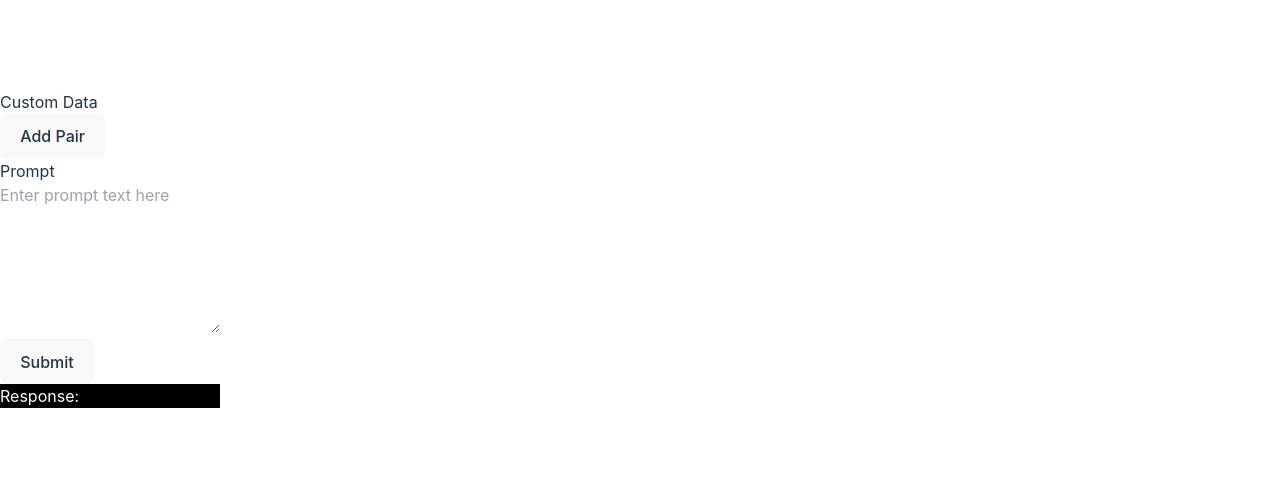
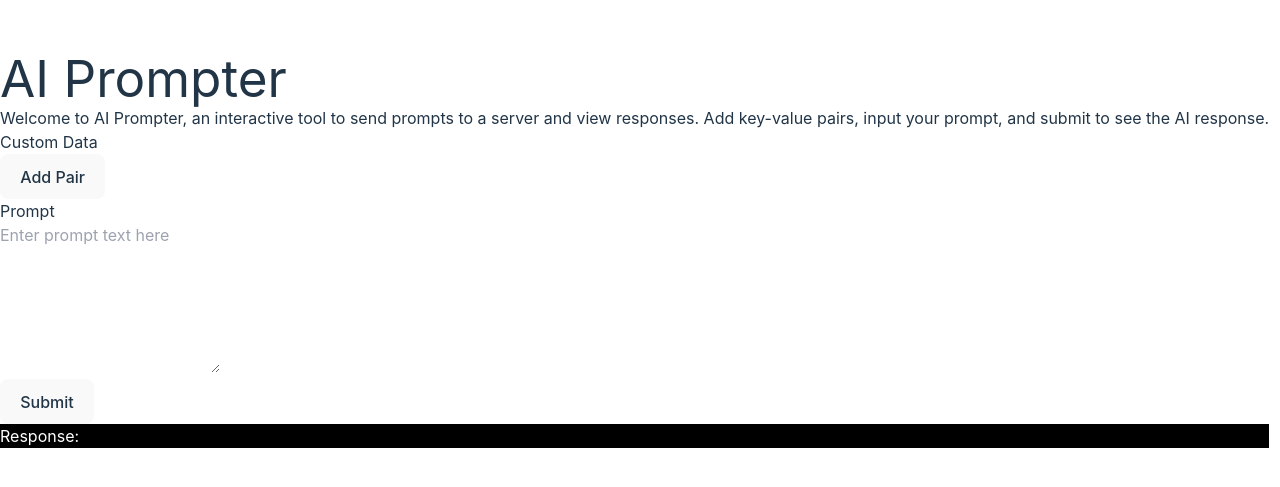
Before and after one commit to vgvishesh/AI_Prompter, a React (Vite) app: page / in a window 1280 px wide. Shown: the part 151-638 px from the top of the page. Built offline with nearby package versions, Linux system fonts and the light colour scheme.

Commit message:
adding tool name

```diff
--- a/src/App.tsx
+++ b/src/App.tsx
@@ -31,6 +31,10 @@ const App: React.FC = () => {
   useEffect(() => {
     localStorage.setItem('answer', answer);
   }, [answer]);
+
+  useEffect(() => {
+    document.title = "AI Prompter"; // Updating the title of the page
+  }, []);
 
   const handleKeyValueChange = (newPairs: KeyValuePair[]) => {
     setKeyValuePairs(newPairs);
@@ -71,6 +75,13 @@ const App: React.FC = () => {
   };
   return (
     <div className="container mx-auto p-4">
+      <div className="text-center mb-8">
+        <h1 className="text-4xl font-bold">AI Prompter</h1>
+        <p className="text-md mt-2">
+          Welcome to AI Prompter, an interactive tool to send prompts to a server and view responses.
+          Add key-value pairs, input your prompt, and submit to see the AI response.
+        </p>
+      </div>
       <div className="flex flex-col lg:flex-row justify-center items-start lg:space-x-8 space-y-8 lg:space-y-0">
         <div className="w-full lg:flex-1 overflow-auto">
           <KeyValueForm keyValuePairs={keyValuePairs} onChange={handleKeyValueChange} />
```
